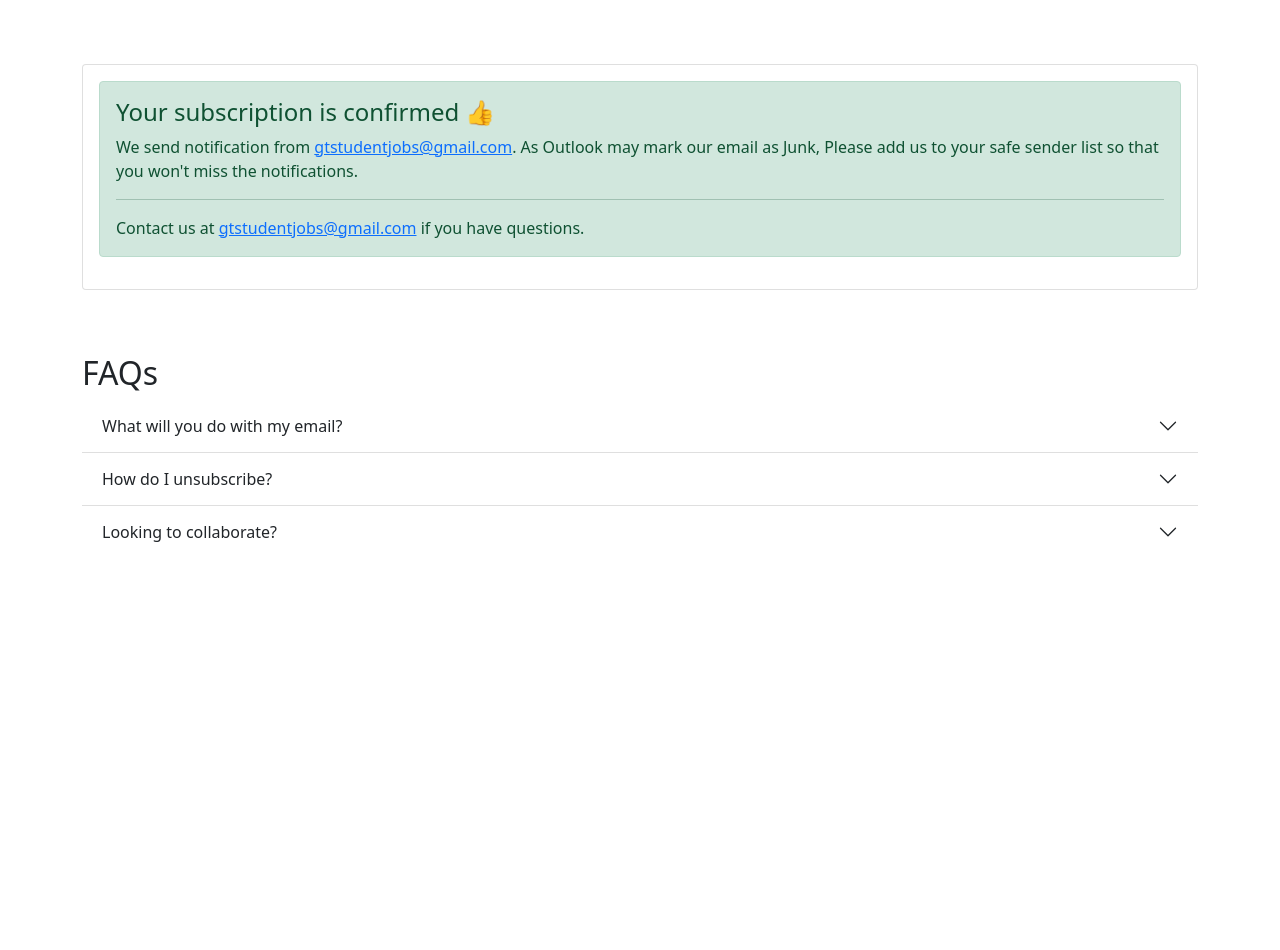
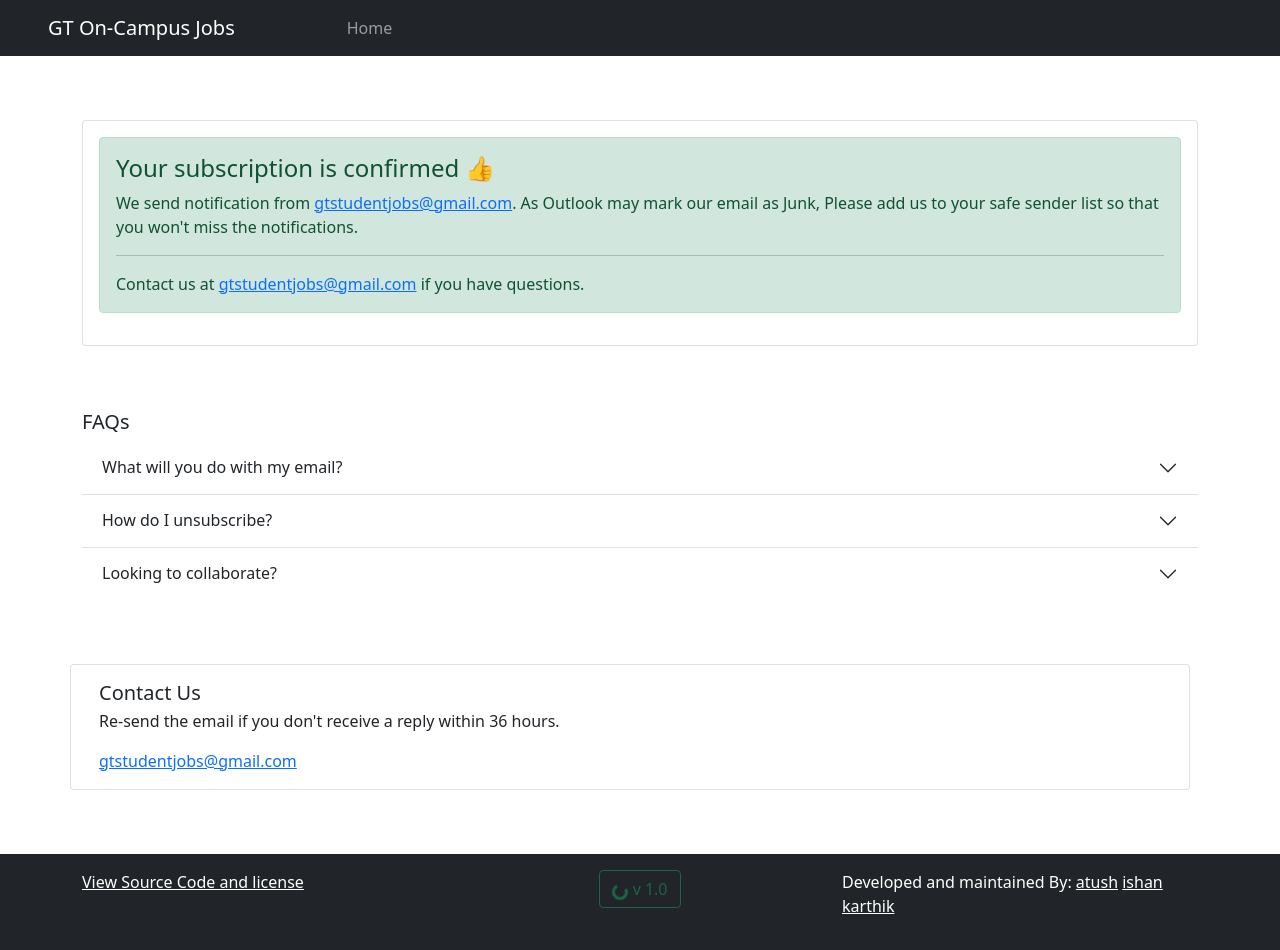
Before and after one commit to karkir0003/GT-MW-Notifier, a Python web app: template templates/subscribed.html in a window 1280 px wide. Before the commit the page ends 542 px from the top, so only its background shows below. Run offline with Jinja, Linux system fonts and the light colour scheme; the template is opened without the code that fills it, so the values that code supplies are empty.

Commit message:
Update subscribed.html

```diff
--- a/templates/subscribed.html
+++ b/templates/subscribed.html
@@ -5,33 +5,39 @@
 <head>
     <meta charset="utf-8">
     <meta http-equiv="X-UA-Compatible" content="IE=edge">
-    <title></title>
+    <title>GT On-Campus Jobs</title>
     <meta name="description" content="">
     <meta name="viewport" content="width=device-width, initial-scale=1">
     <link href="https://cdn.jsdelivr.net/npm/bootstrap@5.0.0-beta1/dist/css/bootstrap.min.css" rel="stylesheet" integrity="sha384-giJF6kkoqNQ00vy+HMDP7azOuL0xtbfIcaT9wjKHr8RbDVddVHyTfAAsrekwKmP1" crossorigin="anonymous">
-    <link rel="stylesheet" href="">
+    <link rel="stylesheet" href="../static/css/main.css">
 </head>
 
 <body>
-    <div class="container" style="margin-top: 5%;">
+    <nav class="navbar navbar-expand-lg navbar-dark bg-dark">
+        <a class="navbar-brand px-5" href="./">GT On-Campus Jobs</a>
+        <button class="navbar-toggler" type="button" data-toggle="collapse" data-target="#navbarNavAltMarkup" aria-controls="navbarNavAltMarkup" aria-expanded="false" aria-label="Toggle navigation">
+            <span class="navbar-toggler-icon"></span>
+        </button>
+        <div class="navbar-nav">
+            <a class="nav-item nav-link px-5" href="./">Home</a>
+        </div>
+    </nav>
+    <div class="container" id="faq" style="margin-top: 5%;">
         <div class="card">
-            <!-- <button type="button" class="btn btn-danger">
-                Notifications <span class="badge bg-secondary">4</span>
-              </button> -->
             <div class="card-body">
 
                 <div class="alert alert-success" role="alert">
                     <h4 class="alert-heading">Your subscription is confirmed 👍</h4>
-                    <p>We send notification from <a href="mailto:gtstudentjobs@gmail.com">gtstudentjobs@gmail.com</a>. As Outlook may mark our email as Junk, Please add us to your safe sender list so that you won't miss the notifications.</p>
+                    <p>We send notification from <a href="mailto:gtstudentjobs@gmail.com" target="blank"> gtstudentjobs@gmail.com</a>. As Outlook may mark our email as Junk, Please add us to your safe sender list so that you won't miss the notifications.</p>
                     <hr>
-                    <p class="mb-0">Contact us at <a href="mailto:gtstudentjobs@gmail.com">gtstudentjobs@gmail.com</a> if you have questions.</p>
+                    <p class="mb-0">Contact us at <a href="mailto:gtstudentjobs@gmail.com" target="blank">gtstudentjobs@gmail.com</a> if you have questions.</p>
                 </div>
             </div>
         </div>
     </div>
 
-    <div class="container" style="margin-top: 5%;">
-        <h2>FAQs</h2>
+    <div class="container" id="faq" style="margin-top: 5%;">
+        <h5>FAQs</h5>
         <div class="accordion accordion-flush" id="accordionFlushExample">
             <div class="accordion-item">
                 <h2 class="accordion-header" id="flush-headingOne">
@@ -50,7 +56,7 @@
             </button>
                 </h2>
                 <div id="flush-collapseTwo" class="accordion-collapse collapse" aria-labelledby="flush-headingTwo" data-bs-parent="#accordionFlushExample">
-                    <div class="accordion-body">Please send us an email at <a href="mailto:gtstudentjobs@gmail.com">gtstudentjobs@gmail.com</a> and we will delete your email from our mailing list. You can re-subscribe anytime.</a>.<br>
+                    <div class="accordion-body">Please send us an email at <a href="mailto:gtstudentjobs@gmail.com" target="blank">gtstudentjobs@gmail.com</a> and we will delete your email from our mailing list. You can re-subscribe anytime.</a>.<br>
                     </div>
                 </div>
             </div>
@@ -61,15 +67,46 @@
             </button>
                 </h2>
                 <div id="flush-collapseThree" class="accordion-collapse collapse" aria-labelledby="flush-headingThree" data-bs-parent="#accordionFlushExample">
-                    <div class="accordion-body">Awesome! 👌 Send us an email at gtstudentjobs@gmail.com</div>
+                    <div class="accordion-body">Awesome! 👌 Send us an email at<a href="mailto:gtstudentjobs@gmail.com" target="blank"> gtstudentjobs@gmail.com</a></div>
                 </div>
             </div>
         </div>
     </div>
 
-
-
-
+    <div class="container" id="contact" style="margin-top:5%; margin-bottom:5%">
+        <div class="row">
+            <div class="col-md card" style="margin-right:20px;">
+                <div class="card-body">
+                    <h5 class="card-title">Contact Us</h5>
+                    <h6 class="card-subtitle mb-2 text-muted"></h6>
+                    <p class="card-text">Re-send the email if you don't receive a reply within 36 hours.</p>
+                    <a href="mailto:gtstudentjobs@gmail.com" target="blank">gtstudentjobs@gmail.com</a>
+                </div>
+            </div>
+        </div>
+    </div>
+    <footer class="footer mt-auto py-3 bg-dark">
+        <div class="container">
+            <div class="row">
+                <div class="col">
+                    <a href="https://github.com/atush-dhakal/GT-MW-Notifier" target="blank" style="color: white;">View Source Code and license</a>
+                </div>
+                <div class="col text-center">
+                    <button class="btn btn-outline-success" type="button" disabled>
+                        <span class="spinner-border spinner-border-sm" role="status" aria-hidden="true"></span>
+                        v 1.0
+                      </button>
+                </div>
+                <div class="col" style="color: white;">
+                    <p>Developed and maintained By:
+                        <a href="https://github.com/atush-dhakal" target="blank" style="color: white;">atush</a>
+                        <a href="https://github.com/Nepal-6D48A0" target="blank" style="color: white;">ishan</a>
+                        <a href="https://github.com/karkir0003" target="blank" style="color: white;">karthik</a>
+                    </p>
+                </div>
+            </div>
+        </div>
+    </footer>
     <script src="https://cdn.jsdelivr.net/npm/bootstrap@5.0.0-beta1/dist/js/bootstrap.bundle.min.js" integrity="sha384-ygbV9kiqUc6oa4msXn9868pTtWMgiQaeYH7/t7LECLbyPA2x65Kgf80OJFdroafW" crossorigin="anonymous"></script>
 </body>
 
```
